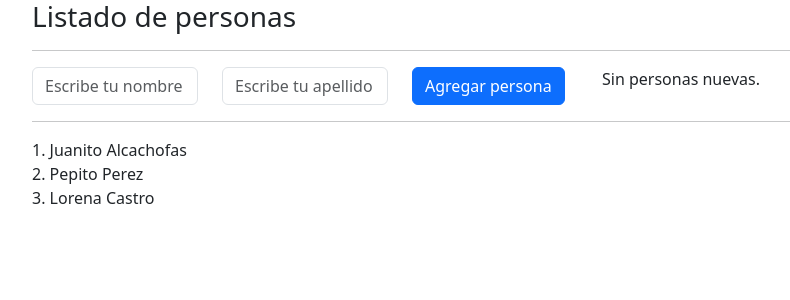
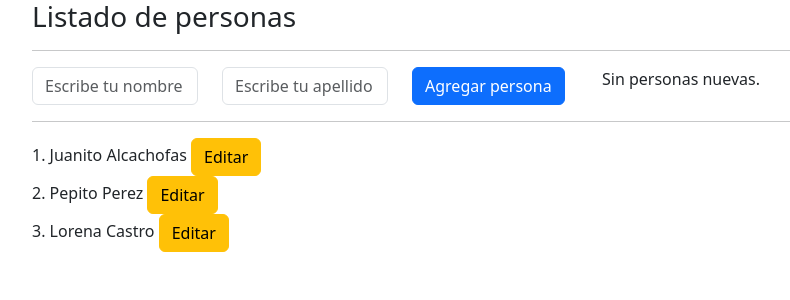
Before and after one commit to FernandoOnate/listadoPersonasAngular, an Angular app: page / in a window 1280 px wide. Shown: the top 300 px of the page, without its empty margins (50-840 px from the left). Built offline with nearby package versions, Linux system fonts and the light colour scheme.

Commit message:
Clase comunicacion entre componentes usando servicios

```diff
--- a/src/app/formulario/formulario.component.ts
+++ b/src/app/formulario/formulario.component.ts
@@ -15,7 +15,12 @@ export class FormularioComponent {
   constructor(
     private logginService: LogginService,
     private personasService: PersonaService
-  ) { }
+  ) {
+    this.personasService.saludar.subscribe(
+      (index: number) => { alert('El indice es '+index) },
+      (e: any) => { console.log('error ',e)}
+    )
+  }
 
   // COMENTADO POR CLASE DATA SERVICE EN ANGULAR
   // @Output() personaCreada = new EventEmitter<Persona>();
--- a/src/app/persona/persona.component.html
+++ b/src/app/persona/persona.component.html
@@ -3,6 +3,7 @@
         <div class="col">
             <div >
                 {{indice+1}}. {{persona.nombre}} {{persona.apellido}}
+                <button type="submit" class="btn btn-warning" (click)="emitirSaludo()">Editar</button>
             </div>
         </div>
     </div>
--- a/src/app/persona/persona.component.ts
+++ b/src/app/persona/persona.component.ts
@@ -1,5 +1,6 @@
 import { Component, Input } from '@angular/core';
 import { Persona } from '../persona.model';
+import { PersonaService } from '../personas.service';
 
 @Component({
   selector: 'app-persona',
@@ -7,6 +8,12 @@ import { Persona } from '../persona.model';
   styleUrls: ['./persona.component.css']
 })
 export class PersonaComponent {
+  constructor(private personasService:PersonaService){}
+
   @Input() persona:Persona;
   @Input() indice:number;
+
+  emitirSaludo():void{
+    this.personasService.saludar.emit(this.indice);
+  }
 }
--- a/src/app/personas.service.ts
+++ b/src/app/personas.service.ts
@@ -1,10 +1,12 @@
-import { Injectable } from "@angular/core";
+import { EventEmitter, Injectable } from "@angular/core";
 import { LogginService } from "./logginService.service";
 import { Persona } from "./persona.model";
 // es necesario este decorador para hacerle saber a angular que
 // este servicio se puede dejar inyectar por otro servicio
 @Injectable()
 export class PersonaService {
+    saludar = new EventEmitter<number>();
+
     constructor(private loginService: LogginService) { }
     personas: Persona[] = [
         new Persona('Juanito', 'Alcachofas'),
```
